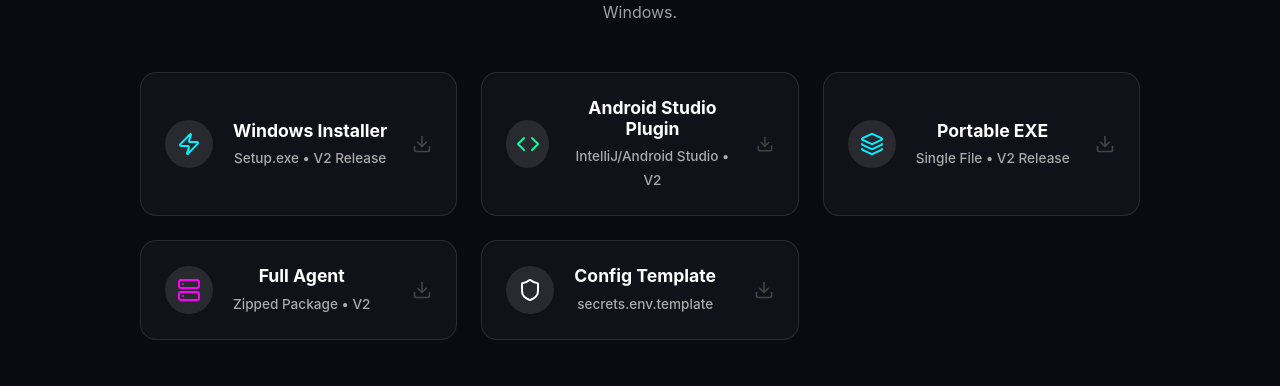
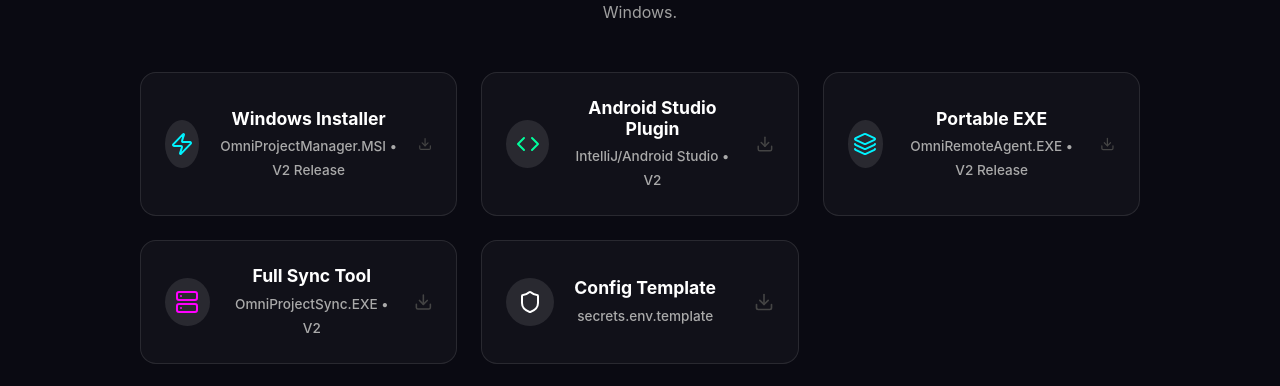
Before and after one commit to DamienLove/damiennichols.com, a React (Vite) app: page /omni-remote in a window 1280 px wide. Shown: the part 1063-1449 px from the top of the page. Built offline with nearby package versions, Linux system fonts and the light colour scheme; no server answers.

Commit message:
Update OmniRemote download links to match GitHub V2 assets and clean secrets.env.template

```diff
--- a/src/pages/OmniRemote.jsx
+++ b/src/pages/OmniRemote.jsx
@@ -41,7 +41,7 @@
             animate={{ opacity: 1, y: 0 }}
             transition={{ delay: 0.6 }}
           >
-                        <a href="https://github.com/DamienLove/ProjectManagerApp/releases/download/V2/Android.APP.APK" className="btn btn-primary glow-effect">
+            <a href="https://github.com/DamienLove/ProjectManagerApp/releases/download/V2/OmniProjectRemote.APK" className="btn btn-primary glow-effect">
               <Download size={20} /> Download APK
             </a>
             <a href="#features" className="btn btn-outline">
@@ -72,7 +72,7 @@
           <div className="downloads-grid">
             {/* Windows Installer */}
             <motion.a
-                            href="https://github.com/DamienLove/ProjectManagerApp/releases/download/V2/Windows.Installer"
+              href="https://github.com/DamienLove/ProjectManagerApp/releases/download/V2/OmniProjectManager.MSI"
               target="_blank"
               rel="noopener noreferrer"
               className="download-card glass-panel"
@@ -81,14 +81,14 @@
               <div className="dl-icon"><Zap size={24} /></div>
               <div className="dl-info">
                 <h4>Windows Installer</h4>
-                                <span>Setup.exe • V2 Release</span>
+                <span>OmniProjectManager.MSI • V2 Release</span>
               </div>
               <Download size={20} className="dl-arrow" />
             </motion.a>
 
             {/* Android Studio Plugin */}
             <motion.a
-                            href="https://github.com/DamienLove/ProjectManagerApp/releases/download/V2/Android.Studio.Plugin"
+              href="https://github.com/DamienLove/ProjectManagerApp/releases/download/V2/AndroidStudioPlugin.ZIP"
               target="_blank"
               rel="noopener noreferrer"
               className="download-card glass-panel"
@@ -104,7 +104,7 @@
 
             {/* Portable Version */}
             <motion.a
-                            href="https://github.com/DamienLove/ProjectManagerApp/releases/download/V2/Portable.EXE"
+              href="https://github.com/DamienLove/ProjectManagerApp/releases/download/V2/OmniRemoteAgent.EXE"
               target="_blank"
               rel="noopener noreferrer"
               className="download-card glass-panel"
@@ -113,14 +113,14 @@
               <div className="dl-icon"><Layers size={24} /></div>
               <div className="dl-info">
                 <h4>Portable EXE</h4>
-                                <span>Single File • V2 Release</span>
+                <span>OmniRemoteAgent.EXE • V2 Release</span>
               </div>
               <Download size={20} className="dl-arrow" />
             </motion.a>
 
             {/* Full Agent */}
             <motion.a
-                            href="https://github.com/DamienLove/ProjectManagerApp/releases/download/V2/Omni.Remote.Agent"
+              href="https://github.com/DamienLove/ProjectManagerApp/releases/download/V2/OmniProjectSync.EXE"
               target="_blank"
               rel="noopener noreferrer"
               className="download-card glass-panel"
@@ -128,8 +128,8 @@
             >
               <div className="dl-icon" style={{ color: '#ff00ff' }}><Server size={24} /></div>
               <div className="dl-info">
-                                <h4>Full Agent</h4>
-                                <span>Zipped Package • V2</span>
+                <h4>Full Sync Tool</h4>
+                <span>OmniProjectSync.EXE • V2</span>
               </div>
               <Download size={20} className="dl-arrow" />
             </motion.a>
```
Lines whose indentation alone changed are shown as unchanged.
